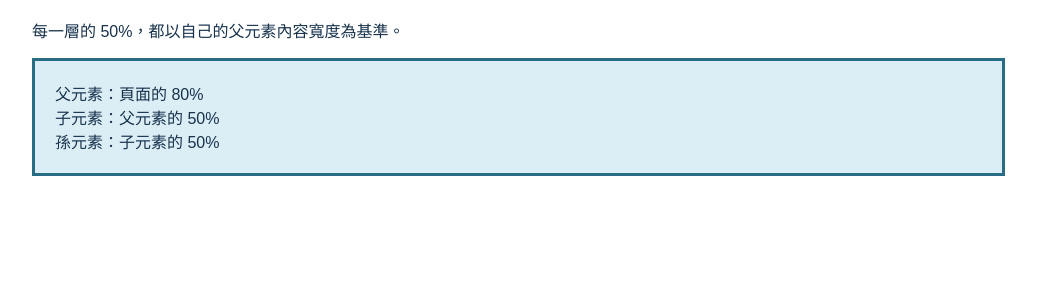
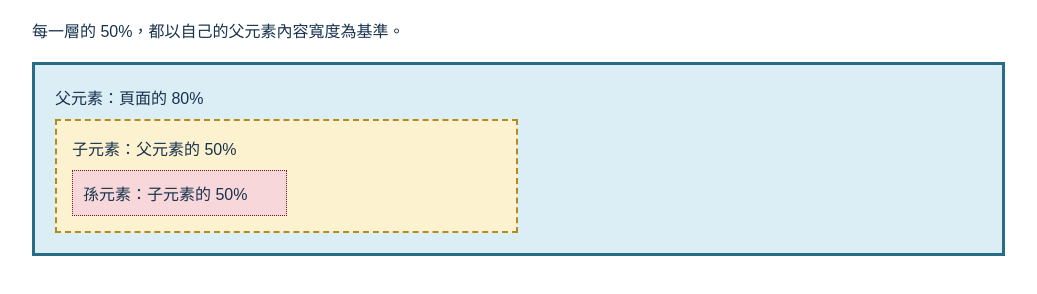
Before and after one commit to youzi-0522/test_web_youzi_1, a plain HTML site: page index.html in a window 1280 px wide. Shown: the part 242-536 px from the top of the page, without its empty margins (0-1037 px from the left). Drawn offline with Linux system fonts and the light colour scheme.

Commit message:
Update styles in index.html and update README.md with GitHub Pages link

```diff
--- a/index.html
+++ b/index.html
@@ -36,9 +36,24 @@
       padding: 20px;
       background: #dceef5;
       border: 3px solid #286c86;
+      margin-top: 20px;
     }
 
+    .child {
+      width: 50%;
+      padding: 15px;
+      background: #fdf2d0;
+      border: 2px dashed #b18c21;
+      margin-top: 10px;
+    }
 
+    .grandchild {
+      width: 50%;
+      padding: 10px;
+      background: #f8d7da;
+      border: 1px dotted #721c24;
+      margin-top: 10px;
+    }
   </style>
 </body>
 </html>
```
